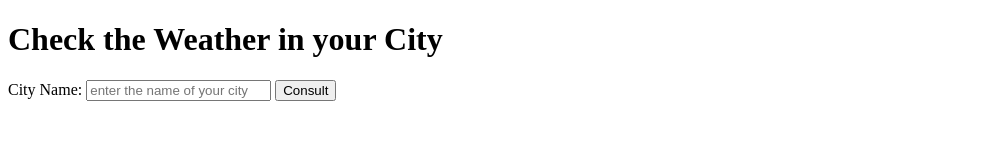
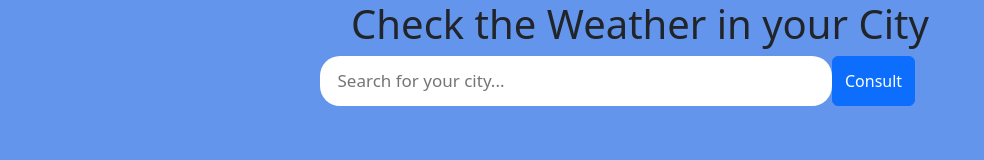
Before and after one commit to NathSantos/Weather-Website, a website: page index.html in a window 1280 px wide. Shown: the whole page, without its empty margins (0-984 px from the left). Drawn offline with nearby package versions, Linux system fonts and the light colour scheme.

Commit message:
Initial changes on the design

```diff
--- a/app.js
+++ b/app.js
@@ -4,9 +4,10 @@ const https = require('https');
 const bodyParser = require('body-parser');
 
 const app = express();
-const port = 3000;
+const port = 4000;
 
 app.use(bodyParser.urlencoded({extended: true}));
+app.use(express.static("public"));
 
 app.get('/', function(req, res) {
     res.sendFile(__dirname + "/index.html");
@@ -37,5 +38,5 @@ app.post('/', function(req, res) {
 })
 
 app.listen(port, function() {
-    console.log("Servidor rodando na porta 3000");
+    console.log("Servidor rodando na porta 4000");
 })
--- a/index.html
+++ b/index.html
@@ -4,14 +4,17 @@
     <meta charset="UTF-8">
     <meta http-equiv="X-UA-Compatible" content="IE=edge">
     <meta name="viewport" content="width=device-width, initial-scale=1.0">
+    <link href="https://cdn.jsdelivr.net/npm/bootstrap@5.3.0-alpha3/dist/css/bootstrap.min.css" rel="stylesheet" integrity="sha384-KK94CHFLLe+nY2dmCWGMq91rCGa5gtU4mk92HdvYe+M/SXH301p5ILy+dN9+nJOZ" crossorigin="anonymous">
+    <link rel="stylesheet" href="styles/style.css">
     <title>Weather Website</title>
 </head>
 <body>
     <h1>Check the Weather in your City</h1>
     <form action="/" method="post">
-        <label for="cityInput">City Name:</label>
-        <input id="cityInput" type="text" name="cityName" placeholder="enter the name of your city">
-        <button type="submit">Consult</button>
+        <div class="search_div">
+            <input id="cityInput" type="text" name="cityName" autocomplete="off" placeholder="Search for your city..." wfd-id="id1">
+        </div>
+        <button type="submit" class="btn btn-primary">Consult</button>
     </form>
 </body>
 </html>
--- /dev/null
+++ b/public/styles/style.css
@@ -0,0 +1,34 @@
+body {
+    background-color: cornflowerblue;
+    display: flex;
+    flex-direction: column;
+    align-items: center;
+    justify-content: center;
+}
+
+h1 {
+    text-align: center;
+}
+
+form {
+    display: flex;
+    width: 50%;
+}
+
+.search_div {
+    background: #fff;
+    width: 80%;
+    border-radius: 20px;
+    cursor: text;
+    padding: 7.5px;
+    min-height: 50px;
+}
+
+input {
+    border: none;
+    background: none;
+    outline: none;
+    font-size: 17px;
+    padding: 4px 10px;
+    width: 90%;
+}
```
Also changed, not shown: 1 other file.
